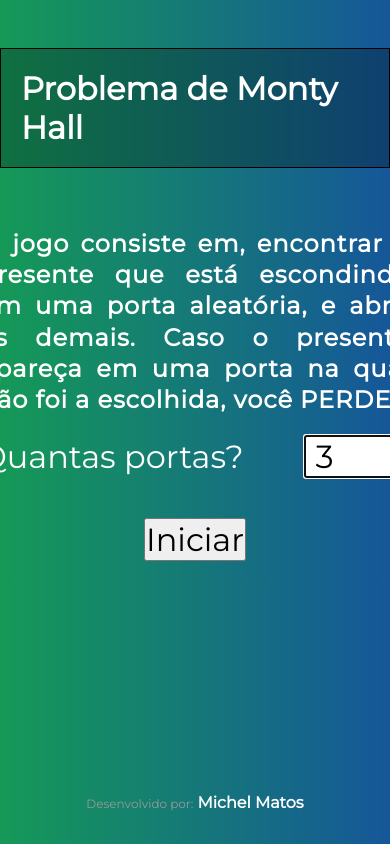
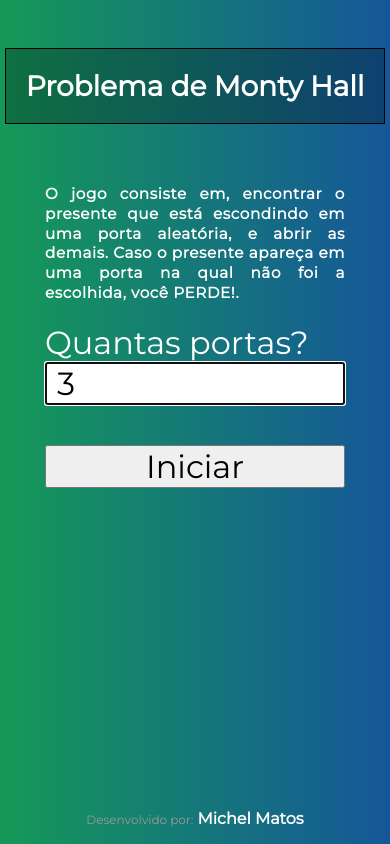
Before and after one commit to M1CH3lM4705/montyhall, a Vue app: page / in a window 390 px wide. Built offline with nearby package versions, Linux system fonts and the light colour scheme.

Commit message:
corrigido css mobile e refatorado logica

```diff
--- a/public/index.html
+++ b/public/index.html
@@ -17,5 +17,8 @@
     </noscript>
     <div id="app"></div>
     <!-- built files will be auto injected -->
+    <footer class="footer">
+      <span>Desenvolvido por:</span> <strong>Michel Matos</strong>
+    </footer>
   </body>
 </html>
--- a/src/App.vue
+++ b/src/App.vue
@@ -26,9 +26,7 @@
               <door-mont :hasGift="i === selectedPort" :number="i" @open-door="clickDiv"/>
           </div>
      </div>
-     <div class="footer">
-         <span>Desenvolvido por:</span> <strong>Michel Matos</strong>
-     </div>
+
      <transition>
       <balon-message :message="textBallon" v-if="show"/>
      </transition>
@@ -59,22 +57,21 @@ export default {
             this.selectedPort = Math.floor(Math.random() * this.portsAmount + 1)
         },
         clickDiv(event){
+            const messages ={
+                'win':'Parabéns, você achou o PRESENTE!',
+                'continue':'deseja trocar de porta ou continuar na selecionada',
+                'defeat':'Perdeu! Infelizmente você fez uma escolha errada... :('
+            }
+
             if(event.selected && event.monsterOrGift){
-                this.clearBalon()
-                this.textBallon = 'Parabéns, você achou o PRESENTE!';
-                this.show = !this.show;
-                this.reload()
+                this.showMessage(messages['win'], true)
             }
             else if((event.selected && !event.monsterOrGift) ||
                     (!event.selected && event.monsterOrGift)){
-                this.clearBalon()
-                this.textBallon = "Você perdeu!";
-                this.show = !this.show;
-                this.reload()
+                this.showMessage(messages['defeat'], true)
             }
             else{
-                this.textBallon = 'deseja trocar de porta ou continuar na selecionada';
-                this.show = !this.show;
+                this.showMessage(messages['continue'])
             }
         },
         reload(){
@@ -85,6 +82,15 @@ export default {
         },
         clearBalon(){
           this.textBallon = null;
+          this.show = false;
+        },
+        showMessage(text, reload = false){
+            this.clearBalon()
+            this.textBallon = text,'Parabéns, você achou o PRESENTE!';
+            this.show = !this.show;
+            if(reload){
+                this.reload()
+            }
         }
     },
     metaInfo:{
@@ -103,9 +109,17 @@ export default {
     font-family: 'Montserrat', sans-serif;
 }
 
+html{
+    height: 100%;
+    min-height: 100%;
+}
+
 body{
     color:#fff;
     background: linear-gradient(to right, rgb(21, 153, 87), rgb(21,87,153));
+    display: flex;
+    flex-direction: column;
+    min-height: 100%;
 }
 
 #app{
@@ -165,15 +179,37 @@ body{
     justify-content: space-around;
     flex-wrap:wrap;
 }
-.footer{
-    position:fixed;
-    bottom:2rem;
+footer{
+    margin-top:auto;
+    margin-bottom: 1rem;
+    align-self: center;
 }
 
-.footer span{
+footer span{
     text-align: center;
     margin-top:30px;
     font-size:12px;
     color:#999;
 }
+
+@media(max-width: 430px){
+    #app h1{
+        font-size: 1.75rem;
+    }
+    #app .form div{
+     width:300px;
+    }
+
+    #app h2 {
+        font-size: 0.95rem;
+    }
+
+    .form input{
+        width:100%;
+        margin-left:0;
+    }
+    .form button{
+        width:100%;
+    }
+}
 </style>
```
